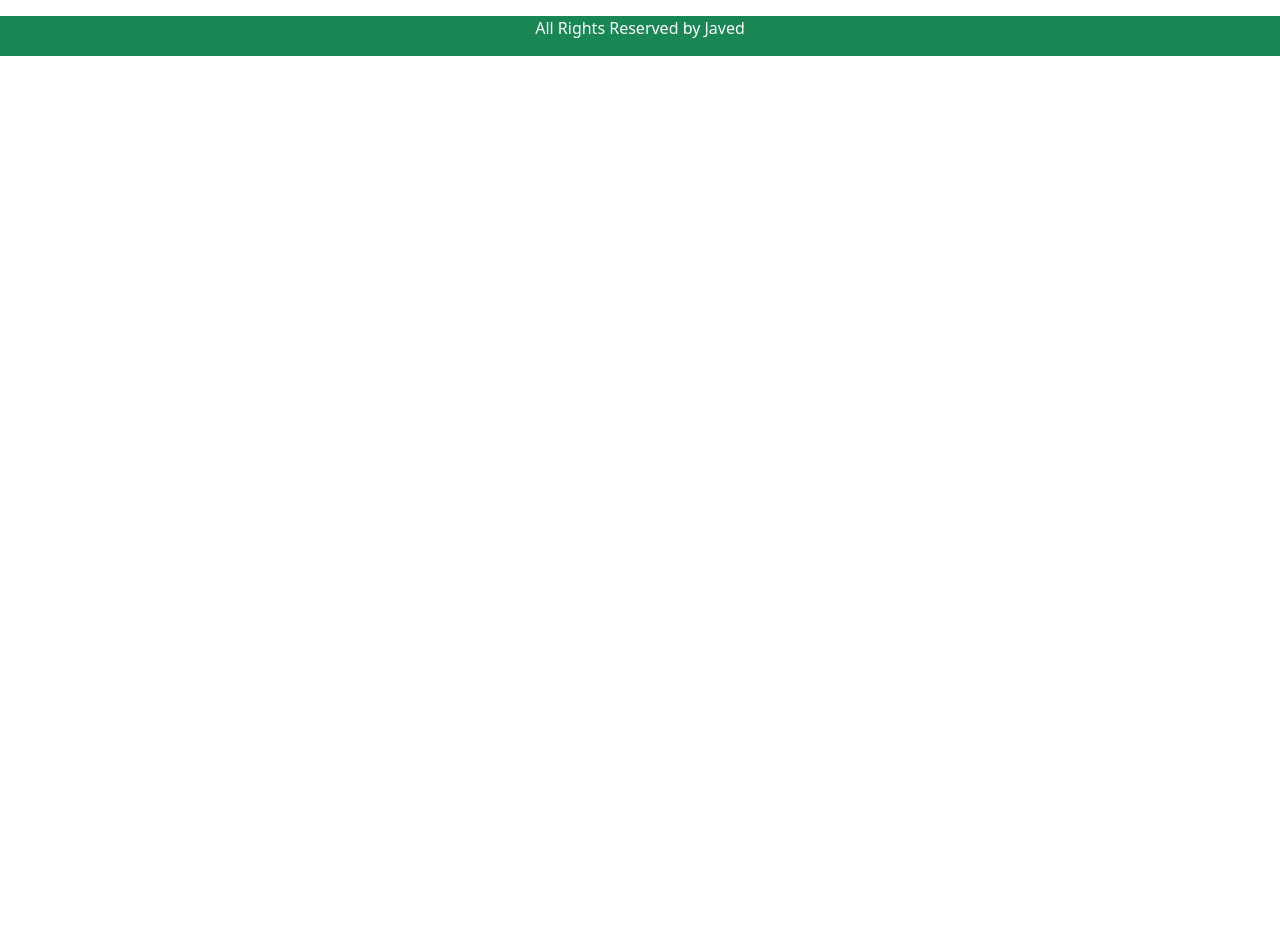
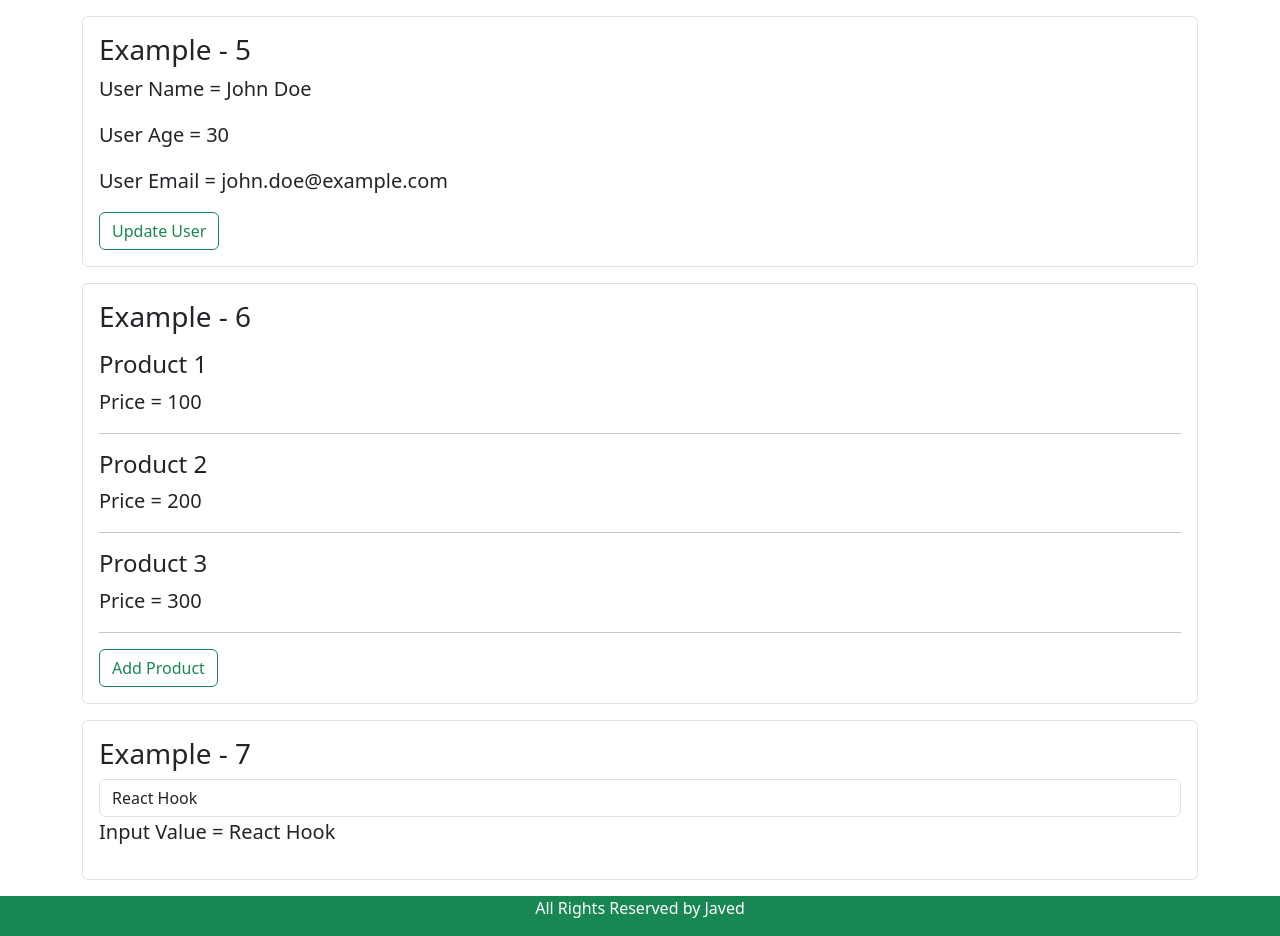
Before and after one commit to javedalihosamani/REACT-HOOKS, a React (Create React App) app: page / in a window 1280 px wide. Shown: the part 1145-2081 px from the top of the page. Before the commit the page ends 1201 px from the top, so only its background shows below. Built offline with nearby package versions, Linux system fonts and the light colour scheme.

Commit message:
useState Examples Completed

```diff
--- a/src/App.js
+++ b/src/App.js
@@ -2,6 +2,7 @@ import { BrowserRouter, Route, Routes } from "react-router-dom";
 import Ex1 from "./components/Ex1";
 import Header from "./layout/Header";
 import Footer from "./layout/Footer";
+import Ex2 from "./components/Ex2";
 
 function App() {
   return (
@@ -10,6 +11,7 @@ function App() {
       <Routes>
         <Route path={`/`} element={<Ex1 />} />
         <Route path={`/ex1`} element={<Ex1 />} />
+        <Route path={`/ex2`} element={<Ex2 />} />
       </Routes>
       <Footer />
     </BrowserRouter>
--- a/src/components/Ex1.jsx
+++ b/src/components/Ex1.jsx
@@ -28,6 +28,33 @@ const Ex1 = () => {
     const addColor = () => {
         const newColors = [...colors, 'yellow'];
         setColors(newColors);
+    }
+
+    // Example-5
+    const [user, seUser] = useState({
+        name: 'John Doe',
+        age: 30,
+        email: 'john.doe@example.com'
+    });
+    const updateUser = () => {
+        seUser({...user, name: 'Jane Doe', age: 25, email: 'jane.doe@example.com' });
+    }
+
+    // Example-6
+    const [products, setProducts] = useState([
+        { id: 1, name: 'Product 1', price: 100 },
+        { id: 2, name: 'Product 2', price: 200 },
+        { id: 3, name: 'Product 3', price: 300 }
+    ]);
+    const addProduct = () => {
+        const newProduct = { id: products.length + 1, name: 'New Product', price: 400 };
+        setProducts([...products, newProduct]);
+    }
+
+    // Example-7
+    const [inputValue, setInputValue] = useState("React Hook");
+    const handleChange = (e) => {
+        setInputValue(e.target.value);
     }
   return (
     <Fragment>
@@ -100,6 +127,53 @@ const Ex1 = () => {
                 </div>
             </div>
         </div>
+        <div className="container my-3">
+            <div className="row">
+                <div className="col">
+                    <div className="lead p-3 border rounded">
+                        <h3>Example - 5</h3>
+                        {/* <p>{user}</p>
+                        <p>{...user}</p> */}
+                        <p><b>User Name = </b>{user.name}</p>
+                        <p><b>User Age = </b>{user.age}</p>
+                        <p><b>User Email = </b>{user.email}</p>
+                        <button className="btn btn-outline-success" onClick={updateUser}>Update User</button>
+                    </div>
+                </div>
+            </div>
+        </div>
+        <div className="container my-3">
+            <div className="row">
+                <div className="col">
+                    <div className="lead p-3 border rounded">
+                        <h3>Example - 6</h3>
+                        {
+                            products.map(product => {
+                                return (
+                                    <div key={product.id} className='my-3'>
+                                        <h4>{product.name}</h4>
+                                        <p><b>Price = </b>{product.price}</p>
+                                        <hr />
+                                    </div>
+                                )
+                            })
+                        }
+                        <button className="btn btn-outline-success" onClick={addProduct}>Add Product</button>
+                    </div>
+                </div>
+            </div>
+        </div>
+        <div className="container my-3">
+            <div className="row">
+                <div className="col">
+                    <div className="lead p-3 border rounded">
+                        <h3>Example - 7</h3>
+                        <input type="text" name="name" id="name" className="form-control" placeholder='Enter Your Name..!' value={inputValue} onChange={handleChange}/>
+                        <p><b>Input Value = </b>{inputValue}</p>
+                    </div>
+                </div>
+            </div>
+        </div>
     </Fragment>
   )
 }
--- /dev/null
+++ b/src/components/Ex2.jsx
@@ -0,0 +1,26 @@
+import React from 'react'
+
+const Ex2 = () => {
+    /* const [state,dispatcher] = useReducer(reducer,initialstate or InitialValue)
+
+    State = Is used for declare variables or state
+    dispatcher = 1) Is used for call state Object.
+                2) Helps to passing an action constants through dispatcher
+    reducer = 1) Is a function, is used for handle the actions.
+                2) Action is used for to determine what kind of action try to take */
+  return (
+    <div className="container my-3">
+        <div className="row">
+            <div className="col text-center">
+            <h5 className="display-3 text-success">useReducer Hook</h5>
+            <p className="text-secondary">
+                useReducer is usually preferable to useState when you have complex state logic that involves multiple sub-values or when the next state depends on the previous one.
+            </p>
+            <p className="text-secondary">useReducer also lets you optimize performance for components that trigger deep updates.</p>
+            </div>
+        </div>
+    </div>
+  )
+}
+
+export default Ex2
```
Also changed, not shown: React-Hooks.txt (added), useReducer Hook.jpeg (added), useReducer Hook.png (added).
